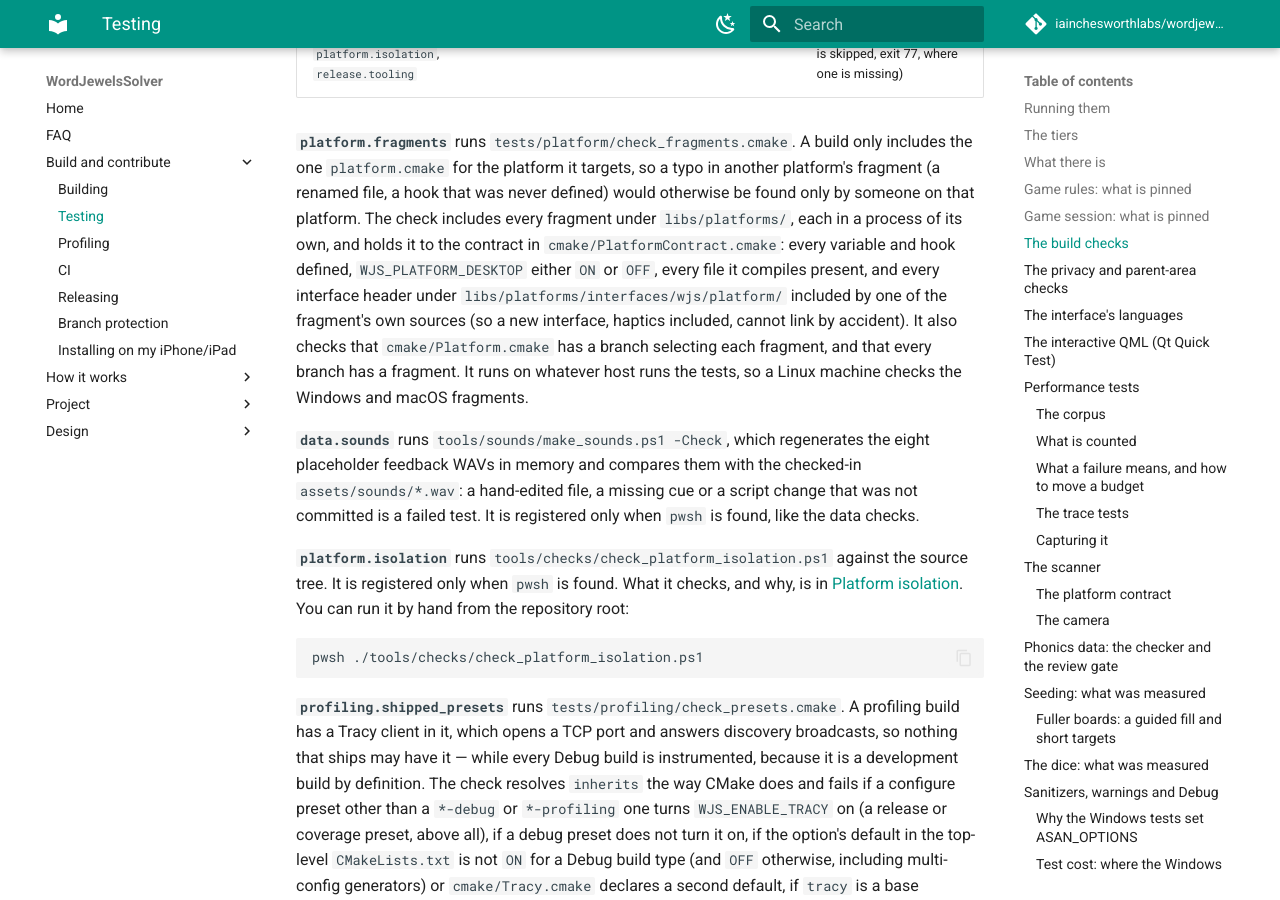
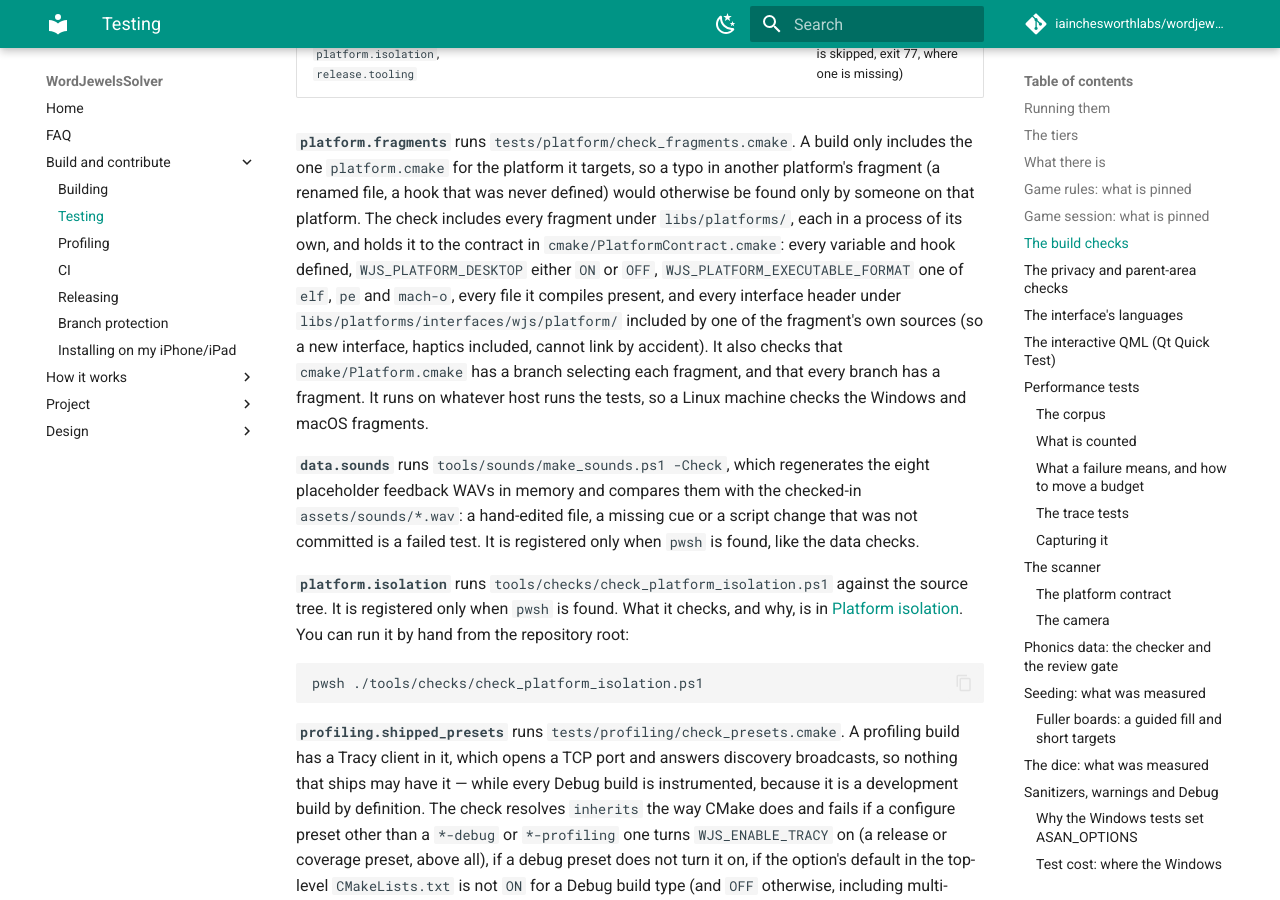
Before and after one commit to iainchesworthlabs/snapandspell, an MkDocs documentation site: the page built from docs/testing.md, in a window 1280 px wide and 900 px high, scrolled down 21850 px. Built offline with MkDocs 1.6.1 and Material for MkDocs 9.7.7, drawn with Linux system fonts in a browser that asks for light colours; comment, search, counter and statistics services are not loaded.

Commit message:
Ask the platform for the executable format instead of the OS name
hardening.binary was registered under CMAKE_SYSTEM_NAME, which only
cmake/Platform.cmake may test (platform.isolation, cmake-os). Each platform
fragment now declares WJS_PLATFORM_EXECUTABLE_FORMAT (elf, pe or mach-o), the
contract checks it, and the test is registered where it is elf.

Signed-off-by: Iain Chesworth <iain.chesworth@gmail.com>

```diff
--- a/docs/testing.md
+++ b/docs/testing.md
@@ -302,7 +302,7 @@
 would otherwise be found only by someone on that platform. The check includes
 every fragment under `libs/platforms/`, each in a process of its own, and holds
 it to the contract in `cmake/PlatformContract.cmake`: every variable and hook
-defined, `WJS_PLATFORM_DESKTOP` either `ON` or `OFF`, every file it compiles
+defined, `WJS_PLATFORM_DESKTOP` either `ON` or `OFF`, `WJS_PLATFORM_EXECUTABLE_FORMAT` one of `elf`, `pe` and `mach-o`, every file it compiles
 present, and every interface header under
 `libs/platforms/interfaces/wjs/platform/` included by one of the fragment's own
 sources (so a new interface, haptics included, cannot link by accident). It
```
Also changed, not shown: docs/platform-isolation.md (+1 -0 lines), 8 other files.
